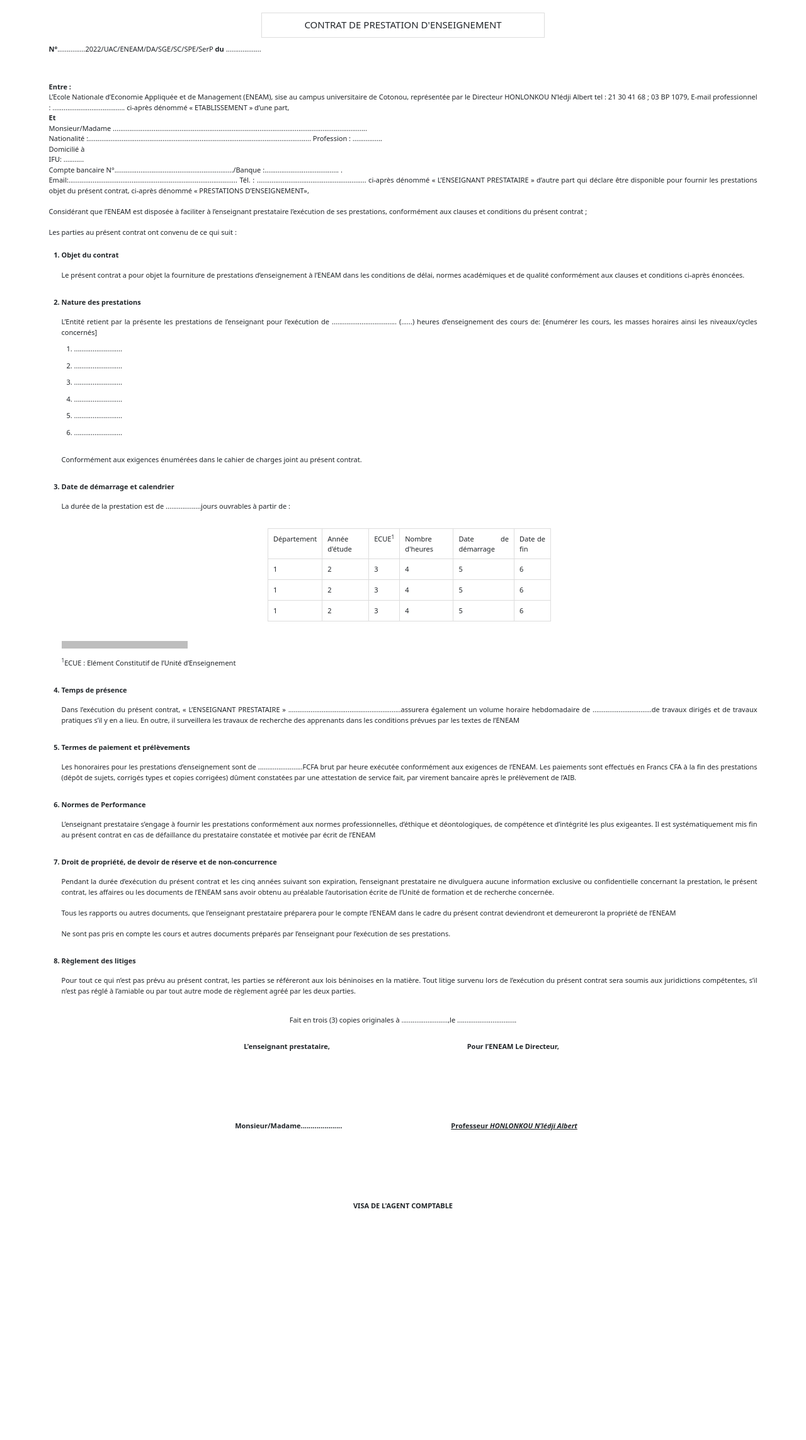
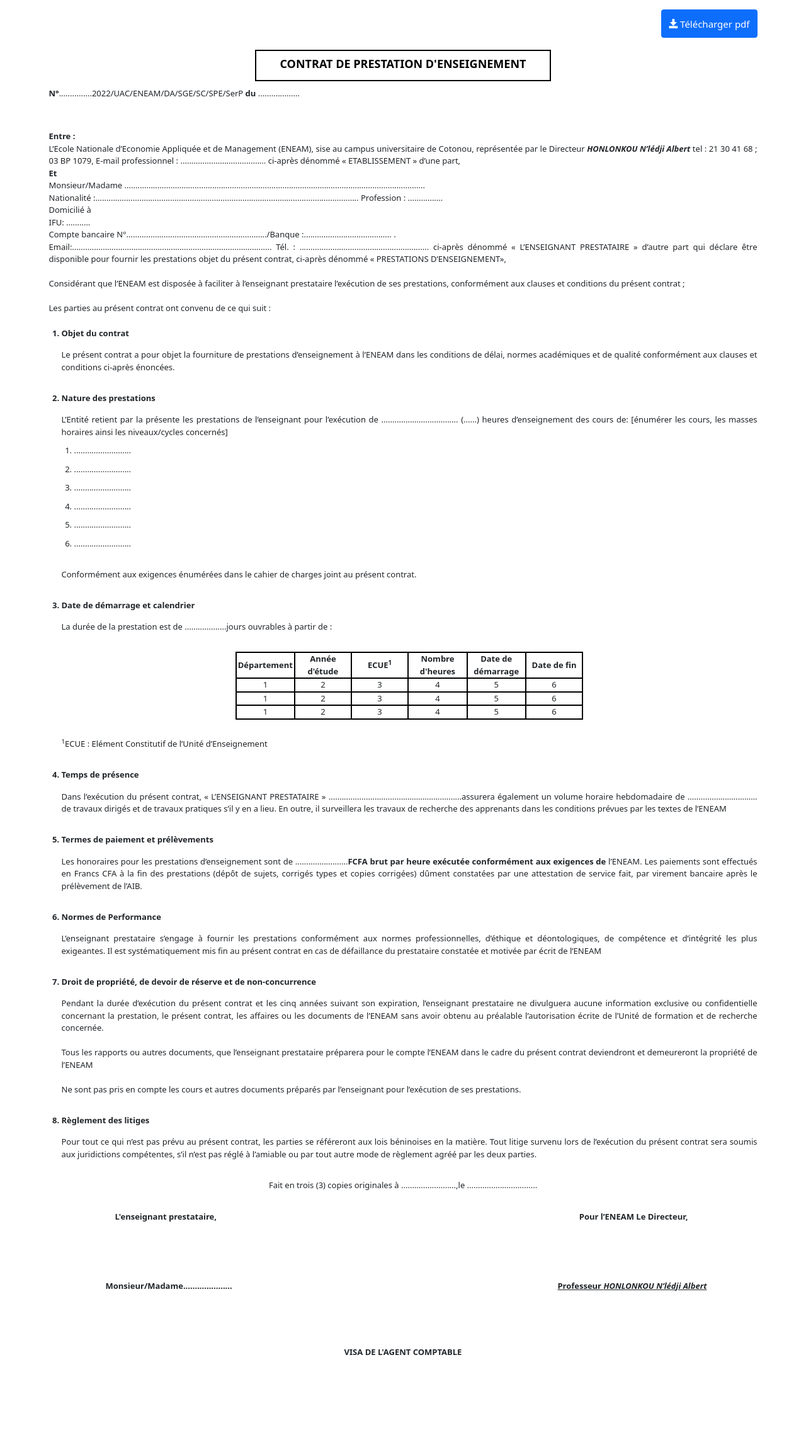
Before and after one commit to EmmanuelNoel/pgpeneam, a PHP site: page /contratexte.php in a window 1280 px wide. Shown: the whole page at 63% size. Before the commit the page ends 1919 px from the top, so only its background shows below. Run offline with PHP 8.4, Linux system fonts and the light colour scheme; some libraries are stand-ins or nearby versions.

Commit message:
derniere mise a jour <3

```diff
--- a/contrat.php
+++ b/contrat.php
@@ -51,6 +51,8 @@
         <section class="second">
 
             <p>EDITION DE CONTRAT</p>
+
+            button
 
             <section class="third">
 
@@ -208,6 +210,9 @@
         //     } else
         //         document.getElementById("inpt").style.display = 'none';
         // }
+        function ajouterPrestation() {
+            $('.third').clone().appendTo('.third');
+        }
     </script>
     <script src="js/bootstrap.js"></script>
     <script src="js/jquery.dcjqaccordion.2.7.js"></script>
--- a/contratexte.php
+++ b/contratexte.php
@@ -44,10 +44,13 @@
 <body>
 
     <div class="container">
+
+        <button type="button" class="btn btn-primary"><i class="glyphicon glyphicon-save fs-4"></i> <span class="fs-4">Télécharger pdf</span> </button>
+        <br><br><br>
         <div>
-            <table class="table table-bordered">
+            <table class="table">
                 <tr>
-                    <td class="header">CONTRAT DE PRESTATION D'ENSEIGNEMENT</td>
+                    <td class="header fw-bold text-black">CONTRAT DE PRESTATION D'ENSEIGNEMENT</td>
                 </tr>
             </table>
         </div>
@@ -61,7 +64,7 @@
         <div>
             <b>Entre :</b>
             <br> L’Ecole Nationale d’Economie Appliquée et de Management (ENEAM),
-            sise au campus universitaire de Cotonou, représentée par le Directeur HONLONKOU N’lédji Albert tel : 21 30 41 68 ;
+            sise au campus universitaire de Cotonou, représentée par le Directeur <strong><em>HONLONKOU N’lédji Albert</em></strong> tel : 21 30 41 68 ;
             03 BP 1079,
             E-mail professionnel : ....................................... ci-après dénommé « ETABLISSEMENT » d’une part,
             <br> <b>Et</b>
@@ -116,17 +119,17 @@
                 </div>
                 <br>
                 <div>
-                    <table class="table table-bordered t1">
-                        <tr>
-                            <td>Département</td>
-                            <td>Année d'étude</td>
-                            <td>ECUE<sup>1</sup> </td>
-                            <td>Nombre d'heures</td>
-                            <td>Date de démarrage</td>
-                            <td>Date de fin</td>
+                    <table class="w-50 px-5 text-break mx-auto">
+                        <tr class="text-center">
+                            <th>Département</th>
+                            <th>Année d'étude</th>
+                            <th>ECUE<sup>1</sup> </th>
+                            <th>Nombre d'heures</th>
+                            <th>Date de démarrage</th>
+                            <th>Date de fin</th>
                         </tr>
-                        <tr>
-                            <td>1</td>
+                        <tr class="text-center">
+                            <td class="text-center">1</td>
                             <td>2</td>
                             <td>3</td>
                             <td>4</td>
@@ -154,7 +157,7 @@
 
                 <br>
 
-                <hr style="width: 200px; height: 0.5px; color: black;">
+
                 <div>
                     <sup>1</sup>ECUE : Elément Constitutif de l’Unité d’Enseignement
                 </div>
@@ -172,8 +175,8 @@
 
                 <li class="num">Termes de paiement et prélèvements</li>
                 <div>
-                    Les honoraires pour les prestations d’enseignement sont de ........................FCFA brut par heure exécutée
-                    conformément aux exigences de l’ENEAM.
+                    Les honoraires pour les prestations d’enseignement sont de ........................<b>FCFA brut par heure exécutée
+                    conformément aux exigences de</b> l’ENEAM.
                     Les paiements sont effectués en Francs CFA à la fin des prestations (dépôt de sujets, corrigés types et copies
                     corrigées) dûment constatées par une attestation de service fait, par virement bancaire après le prélèvement de
                     l’AIB.
@@ -219,24 +222,34 @@
                 </div>
 
                 <div class="niveau2">
+                    <div class="niv2-1">
                         <span>
                             L'enseignant prestataire,
                         </span>
+                    </div>
 
+                    <div class="niv2-2">
                         <span>
                             Pour l’ENEAM
                             Le Directeur,
                         </span>
                     </div>
 
+                </div>
+
                 <div class="niveau3">
+                    <div class="niv3-1">
                         <span>
                             Monsieur/Madame.....................
                         </span>
+                    </div>
 
+                    <div class="niv3-2">
                         <span>
                             <u> Professeur <i>HONLONKOU N’lédji Albert</i> </u>
                         </span>
+                    </div>
+
                 </div>
 
                 <div class="niveau4">
--- a/css/contrat.css
+++ b/css/contrat.css
@@ -5,7 +5,7 @@
 }
 
 .container{
-    font-size: 11px;
+    font-size: 13px;
 }
 
 .num
@@ -16,21 +16,25 @@
 
 .table{
     margin: auto;
-    width: 450px;
-    height:40px;
-    border: solid 1.5px black;
+    width: 470px;
+    height:50px;
+    border: solid 2px black;
 }
 
-/* .t1{
+.t1, tr, th, td{
     margin: auto;
-    width: 700px;
+    width: 800px;
     height:auto;
-    border: solid 1.5px black;
-} */
+    border: solid 2px black;
+
+}
+td{
+    text-align: center !important;
+}
 
 .header{
     text-align: center;
-    font-size: 15px;
+    font-size: 18px;
 }
 
 .footer div{
@@ -41,18 +45,44 @@
     margin-bottom: 15px;
 }
 
-.niveau2 span{
-    margin-bottom: 12px;
+.niv2-1, .niv2-2{
     margin-right: 110px;
     margin-left: 105px;
+    float: left;
 }
 
-.niveau3 span{
+.niv2-1{
+    float: left;
+}
+
+.niv2-2{
+    float: right;
+}
+
+.niv3-1, .niv3-2{
     margin-right: 80px;
     margin-left: 90px;
+
+}
+
+.niv3-1{
+    float: left;
+}
+
+.niv3-2{
+    float: right;
 }
 
 .niveau2, .niveau3, .niveau4{
     font-weight: bolder;
     margin-bottom: 100px;
 }
+
+.btn{
+    padding: 9px 11px;
+    float: right;
+}
+
+.telecharger span{
+    font-size: 10px;
+}
```
Also changed, not shown: eagent.php (+16 -21 lines), header.php (added, +47 -0 lines), index.php (+3 -47 lines). Lines whose indentation alone changed are shown as unchanged.
